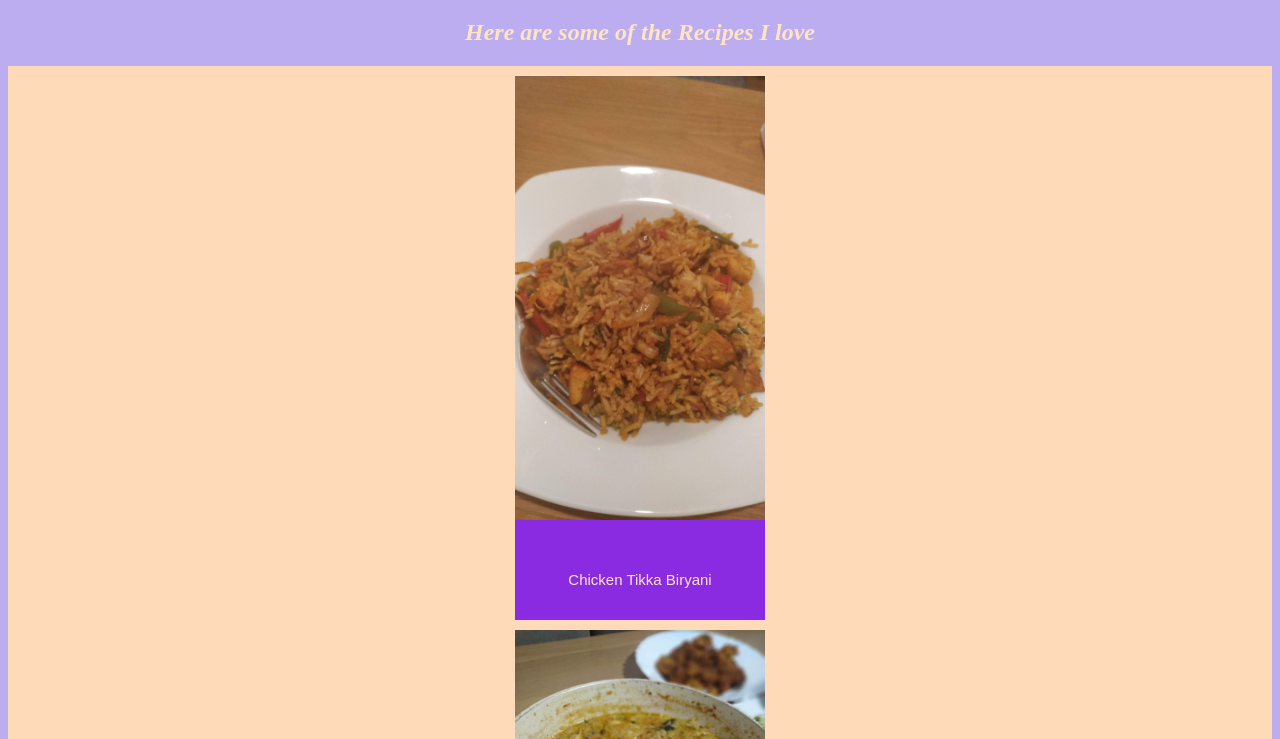
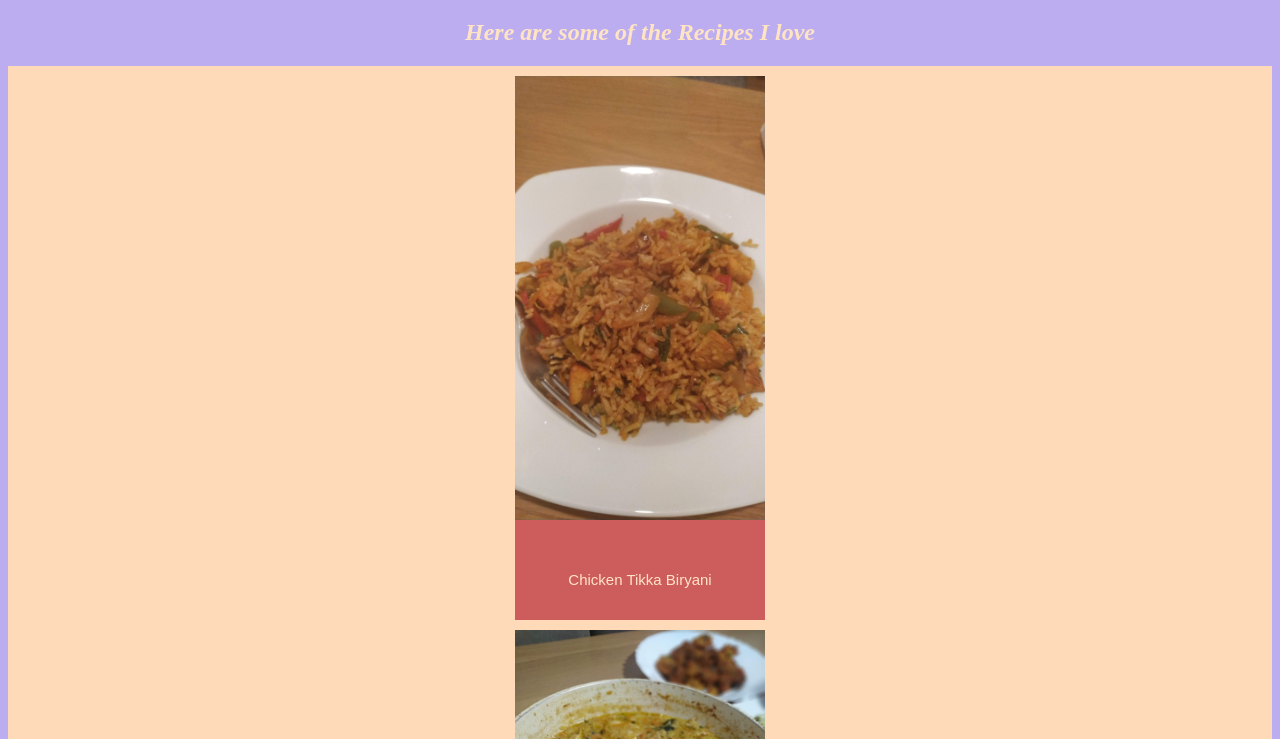
Before and after one commit to taheena/Taheena.github.io, a plain HTML site: page Index.html in a window 1280 px wide. Shown: the part 61-800 px from the top of the page. Drawn offline with Linux system fonts and the light colour scheme.

Commit message:
changed background colour
colour change

```diff
--- a/Index.html
+++ b/Index.html
@@ -15,7 +15,7 @@ background-color:peachpuff;
 }
 
 .flex-container > div {
-  background-color: blueviolet;
+  background-color: indianred;
   width: 250px;
   margin: 10px;
   text-align: center;
```
